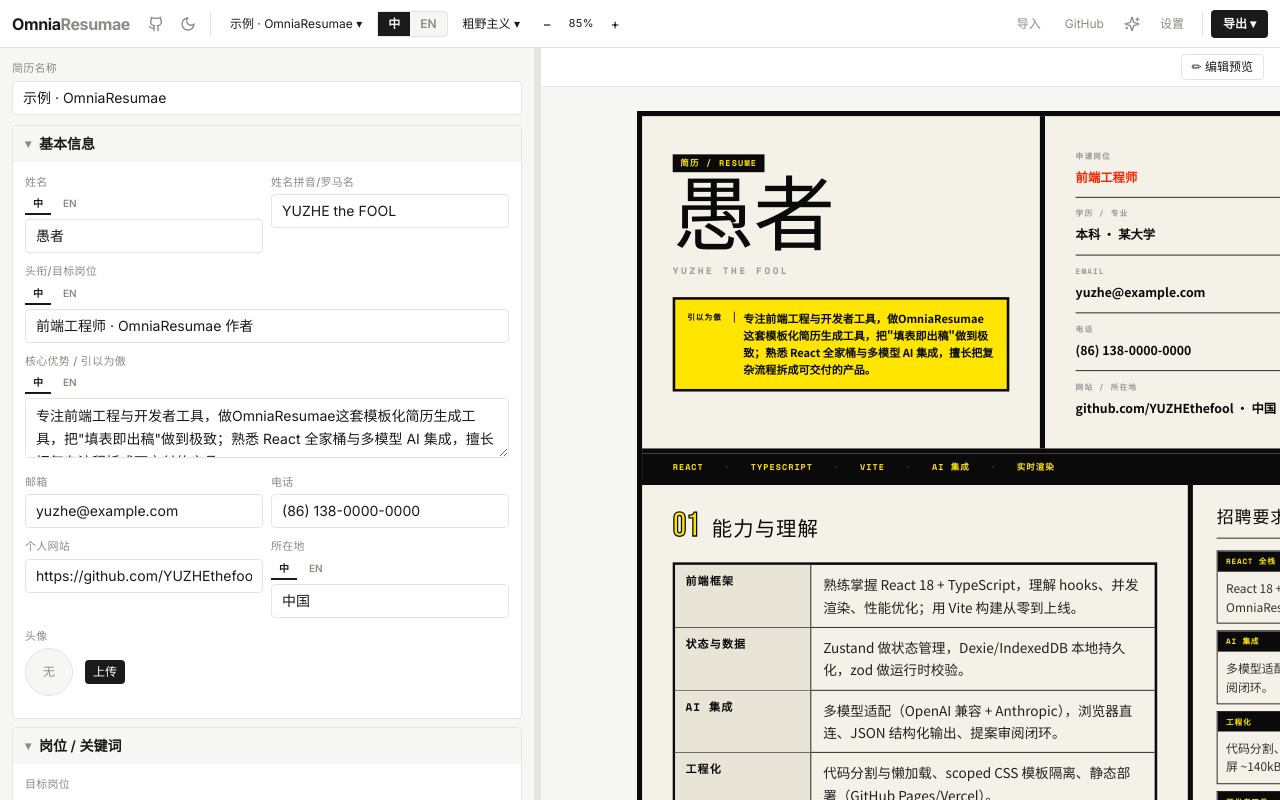
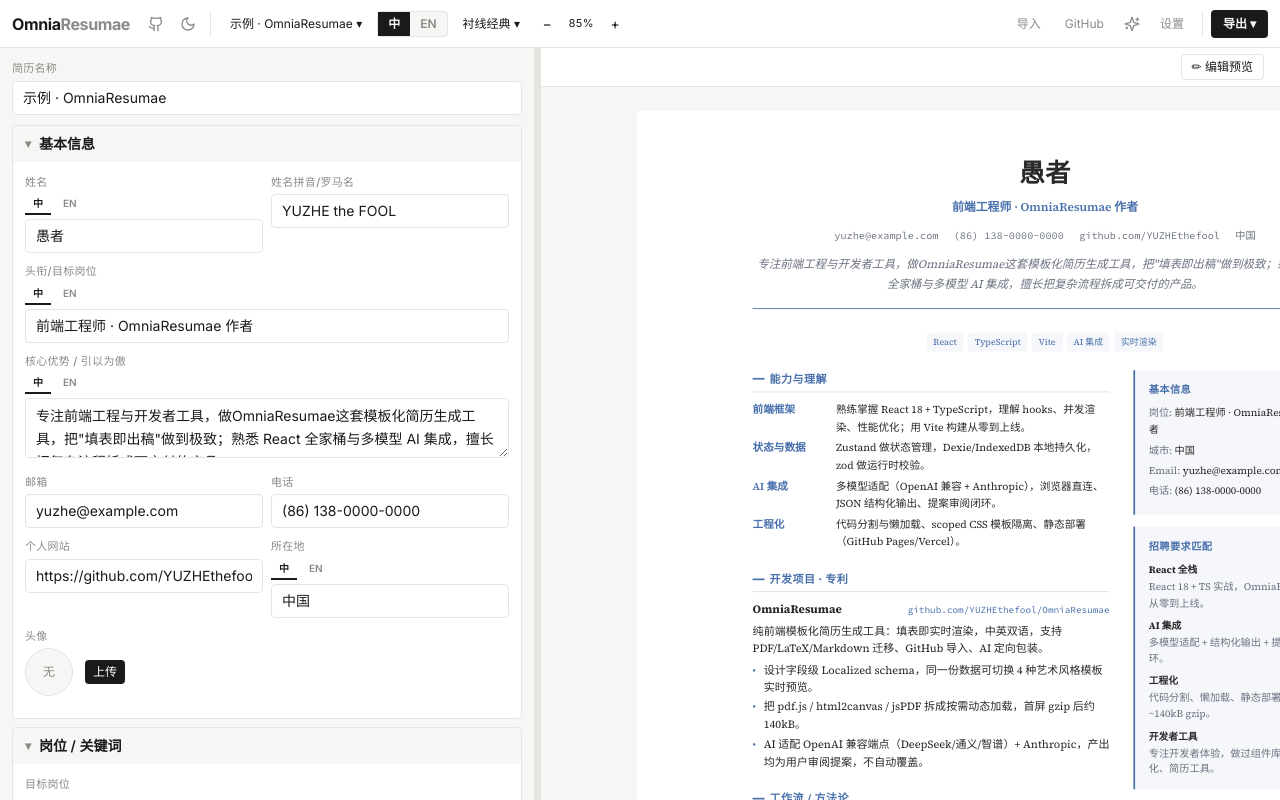
Before and after one commit to YUZHEthefool/OmniaResumae, a React (Vite) app: page / in a window 1280 px wide. Built offline with nearby package versions, Linux system fonts and the light colour scheme; a web font is replaced by a local one.

Commit message:
feat(ui): default to serif-classic template
New resumes (createEmptyResume), the sample resume (seed), and the UI
store default all start on serif-classic instead of brutalist.

```diff
--- a/src/schema/defaults.ts
+++ b/src/schema/defaults.ts
@@ -43,7 +43,7 @@
   return {
     id: uid('resume'),
     name,
-    templateId: 'brutalist',
+    templateId: 'serif-classic',
     meta: {
       targetRole: { zh: '', en: '' },
       keywords: [
--- a/src/schema/seed.ts
+++ b/src/schema/seed.ts
@@ -9,7 +9,7 @@
   return {
     id: 'resume_sample_omnia',
     name: '示例 · OmniaResumae',
-    templateId: 'brutalist',
+    templateId: 'serif-classic',
     meta: {
       targetRole: { zh: '前端工程师', en: 'Frontend Engineer' },
       keywords: [
--- a/src/store/uiStore.ts
+++ b/src/store/uiStore.ts
@@ -38,7 +38,7 @@
   persist(
     (set, get) => ({
       locale: 'zh',
-      templateId: 'brutalist',
+      templateId: 'serif-classic',
       zoom: 0.85,
       panelRatio: 0.42,
       copilotOpen: false,
```
